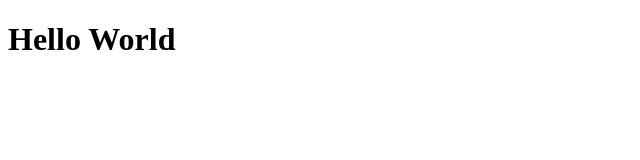
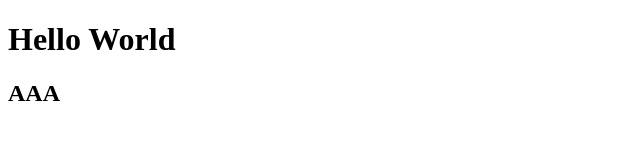
Before and after one commit to QiWuVera/Personal_Archive, a plain HTML site: page index.html in a window 1280 px wide. Shown: the full height of the page, 0-640 px from the left. Drawn offline with Linux system fonts and the light colour scheme.

Commit message:
second push

```diff
--- a/index.html
+++ b/index.html
@@ -6,6 +6,7 @@
 
 	<body>
 		<h1>Hello World</h1>
+		<h2>AAA</h2>
 	</body>
 
 </html>
```
